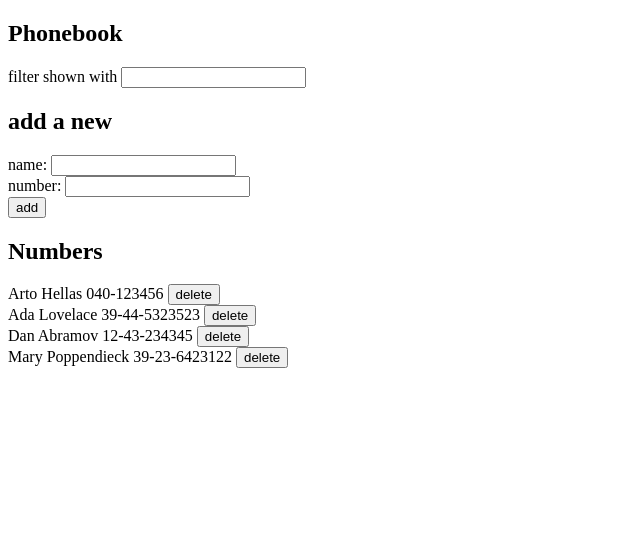
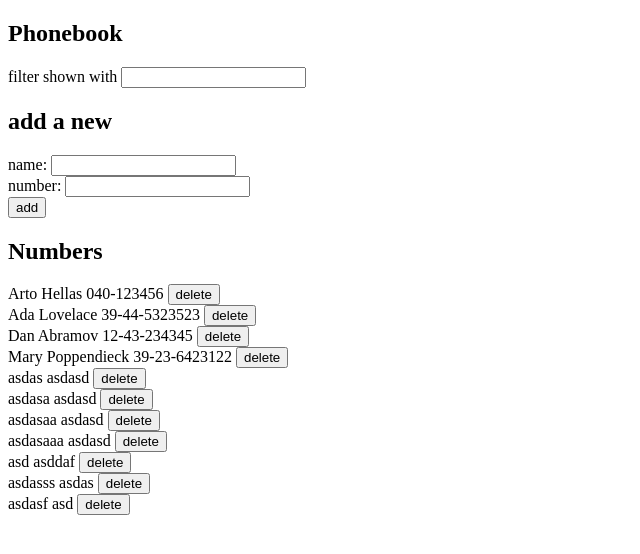
Before and after one commit to absurd-turtle/fullstackopen-course, a React (Create React App) app in the folder part2/phonebook/: page / in a window 1280 px wide. Shown: the top 554 px of the page, without its empty margins (0-640 px from the left). Built offline with nearby package versions, Linux system fonts and the light colour scheme; data requests are answered from the project's data file.

Commit message:
implemented 2.19

```diff
--- a/part2/phonebook/db.json
+++ b/part2/phonebook/db.json
@@ -19,6 +19,41 @@
       "name": "Mary Poppendieck",
       "number": "39-23-6423122",
       "id": 4
+    },
+    {
+      "name": "asdas",
+      "number": "asdasd",
+      "id": 5
+    },
+    {
+      "name": "asdasa",
+      "number": "asdasd",
+      "id": 6
+    },
+    {
+      "name": "asdasaa",
+      "number": "asdasd",
+      "id": 7
+    },
+    {
+      "name": "asdasaaa",
+      "number": "asdasd",
+      "id": 8
+    },
+    {
+      "name": "asd",
+      "number": "asddaf",
+      "id": 9
+    },
+    {
+      "name": "asdasss",
+      "number": "asdas",
+      "id": 10
+    },
+    {
+      "name": "asdasf",
+      "number": "asd",
+      "id": 11
     }
   ]
 }
--- a/part2/phonebook/src/App.js
+++ b/part2/phonebook/src/App.js
@@ -3,6 +3,8 @@ import { useState, useEffect } from 'react'
 import Persons from "./components/Persons"
 import PersonForm from "./components/PersonForm"
 import Filter from "./components/Filter"
+import Notification from "./components/Notification"
+import "./main.css"
 
 import phonebookService from './services/phonebook'
 
@@ -13,6 +15,7 @@ const App = () => {
   const [newName, setNewName] = useState('')
   const [newNumber, setNewNumber] = useState('')
   const [filterString, setFilterString] = useState('')
+  const [notificationMessage, setNotificationMessage] = useState(null)
 
 
   useEffect(() => {
@@ -33,7 +36,11 @@ const App = () => {
       phonebookService
         .create({ name: newName, number: newNumber })
         .then(response => {
+          setNotificationMessage("Added " + response.data.name)
           setPersons(persons.concat(response.data))
+          setTimeout(() => {
+            setNotificationMessage(null)
+          }, 5000)
         })
     }
   }
@@ -65,6 +72,7 @@ const App = () => {
   return (
     <div>
       <h2>Phonebook</h2>
+      <Notification type="success" message={notificationMessage} />
 
       <Filter filterString={filterString} handleFilterChange={handleFilterChange} />
 
--- /dev/null
+++ b/part2/phonebook/src/components/Notification.js
@@ -0,0 +1,13 @@
+const Notification = ({ message, type }) => {
+  if (message === null) {
+    return null
+  }
+
+  return (
+    <div className={type}>
+      {message}
+    </div>
+  )
+}
+
+export default Notification
--- /dev/null
+++ b/part2/phonebook/src/main.css
@@ -0,0 +1,18 @@
+.error {
+  color: red;
+  background: lightgrey;
+  font-size: 20px;
+  border-style: solid;
+  border-radius: 5px;
+  padding: 10px;
+  margin-bottom: 10px;
+}
+.success {
+  color: green;
+  background: lightgrey;
+  font-size: 20px;
+  border-style: solid;
+  border-radius: 5px;
+  padding: 10px;
+  margin-bottom: 10px;
+}
```
